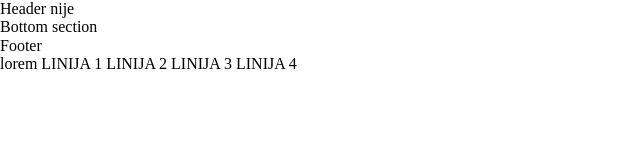
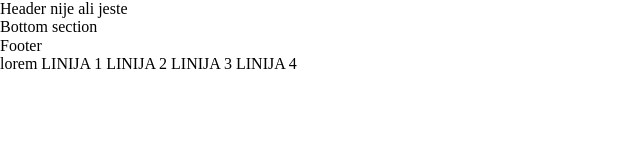
Before and after one commit to ooloo-io/github-flow-sobekcinasobek, a website: page src/index.html in a window 1280 px wide. Shown: the full height of the page, 0-640 px from the left. Drawn offline with nearby package versions, Linux system fonts and the light colour scheme.

Commit message:
fixup! test commit bottom

```diff
--- a/src/index.html
+++ b/src/index.html
@@ -14,7 +14,7 @@
 
 <body>
   <header class="header123">
-    Header nije
+    Header nije ali jeste
   </header>
   <main class="content">
     <section class="section">
```
